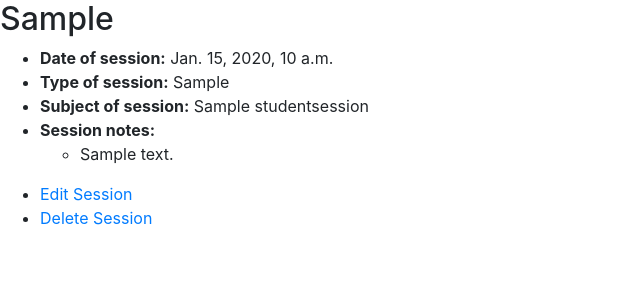
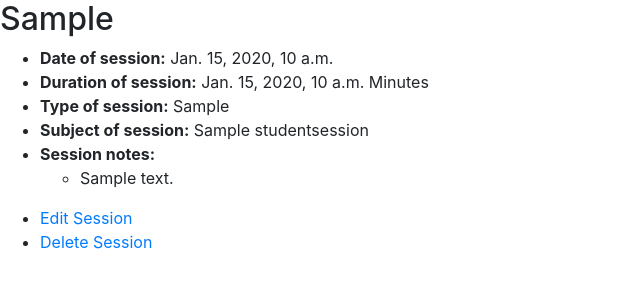
Before and after one commit to Pelikantapeten/p4-ms-dashboard, a Django app: template templates/session_detail.html in a window 1280 px wide. Shown: the part 56-356 px from the top of the page, without its empty margins (0-640 px from the left). Run offline with Django 3.2, Linux system fonts and the light colour scheme; the template is opened without the code that fills it: most values are stand-ins (such as "Sample title", 1, 10 or a date in 2020); data that the repository does not hold is empty; parts of the project's set-up code (start-up, migrations or seed data) failed here and were passed over.

Commit message:
Add Duration of Session in session_detail.html

```diff
--- a/templates/session_detail.html
+++ b/templates/session_detail.html
@@ -6,6 +6,7 @@
 
 <ul>
  <li><strong>Date of session:</strong> {{ studentsession.session_date }}</li>
+ <li><strong>Duration of session:</strong> {{ studentsession.time_spent }} Minutes</li>
  <li><strong>Type of session:</strong> {{ studentsession.get_type_display }}</li>
  <li><strong>Subject of session:</strong> {{ studentsession.get_subject_display }}</li>
  <li><strong>Session notes:</strong>
```
